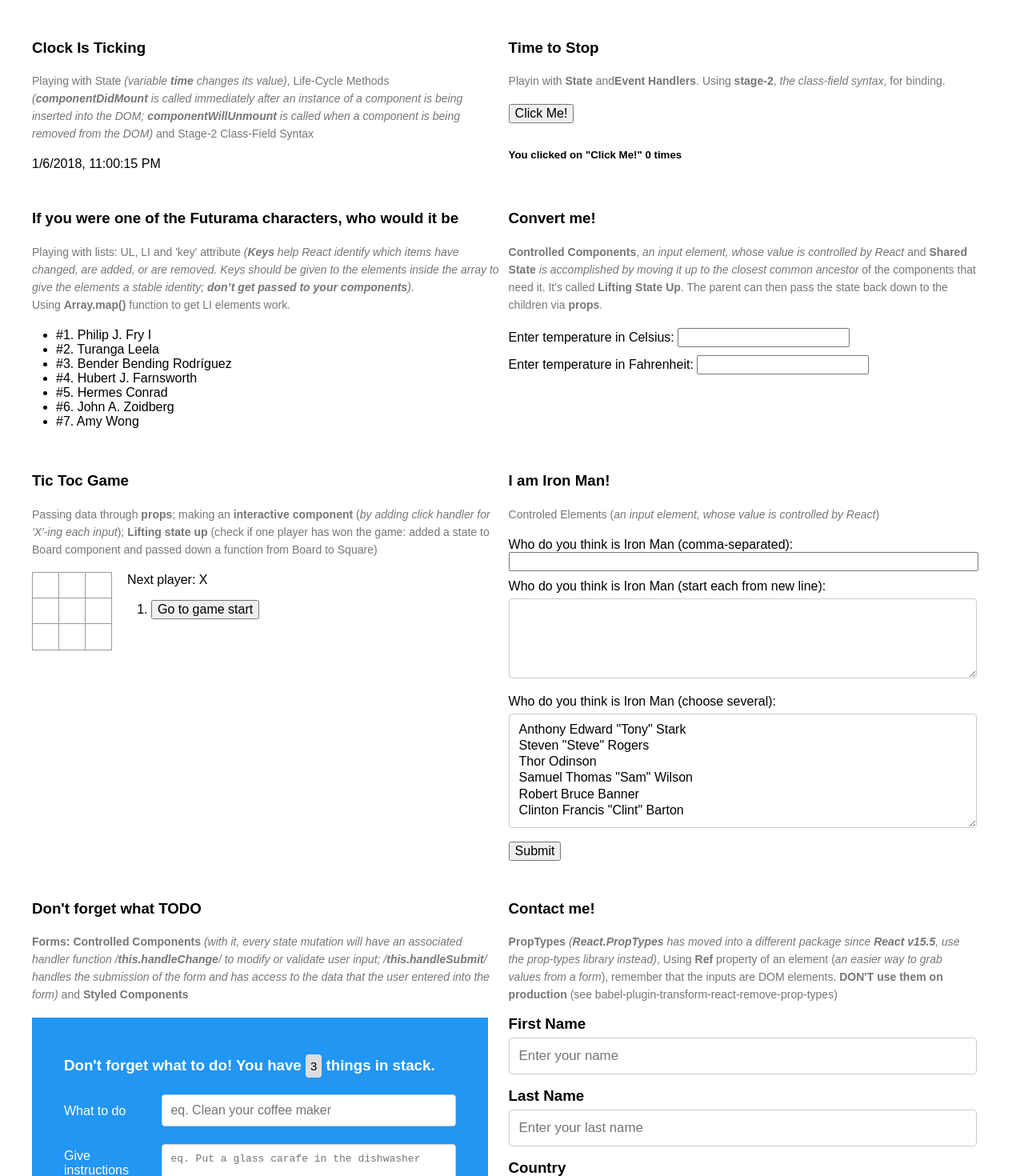
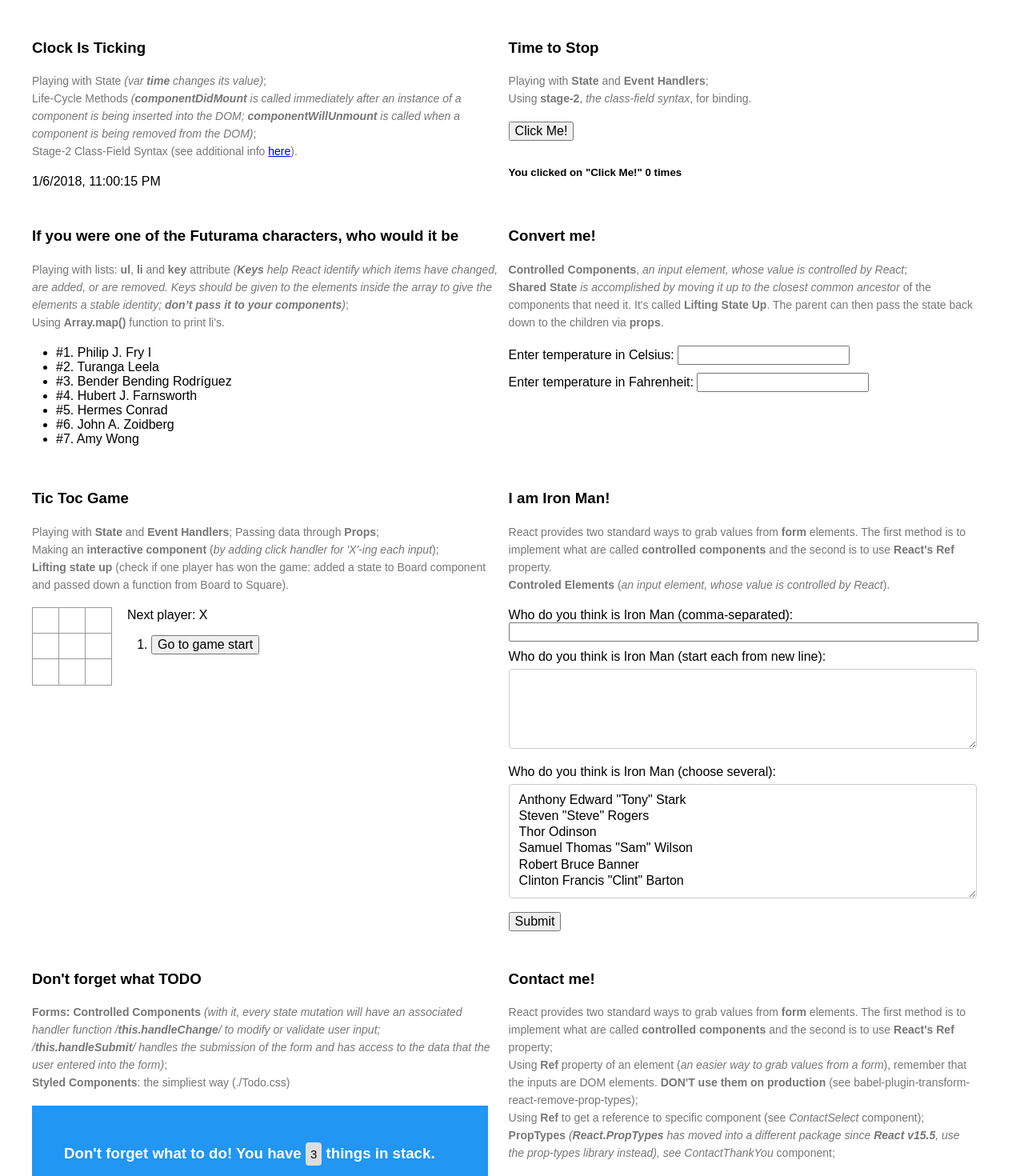
Before and after one commit to mkora/react-playground, a React (Create React App) app: page / in a window 1280 px wide. Shown: the top 1470 px of the page at 80% size. Built offline with nearby package versions, Linux system fonts and the light colour scheme; the HTML template or start-up script is replaced by a standard one.

Commit message:
Changed text in descriptions of components

```diff
--- a/src/App.js
+++ b/src/App.js
@@ -18,12 +18,16 @@ class App extends Component {
           <div className="column">
             <h3>
               <p>Clock Is Ticking</p>
-              <span>Playing with State <em>(variable <strong>time</strong> changes
-                its value)</em>, Life-Cycle Methods <em>(
+              <span>Playing with State <em>(var <strong>time</strong> changes
+                its value)</em>;<br />
+                Life-Cycle Methods <em>(
                 <strong>componentDidMount</strong> is called immediately after
                 an instance of a component is being inserted into the
                 DOM; <strong>componentWillUnmount</strong> is called when a component
-                is being removed from the DOM)</em> and Stage-2 Class-Field Syntax
+                is being removed from the DOM)</em>;<br />
+                Stage-2 Class-Field Syntax (see additional
+                info <a target="_blank" rel="noopener noreferrer"
+                  href="http://2ality.com/2017/07/class-fields.html">here</a>).
               </span>
             </h3>
             <Clock time={new Date().toLocaleString()} />
@@ -31,9 +35,8 @@ class App extends Component {
           <div className="column">
             <h3>
               <p>Time to Stop</p>
-              <span>Playin with <strong>State</strong> and
-              <strong>Event Handlers</strong>. Using <strong>stage-2</strong>,&nbsp;
-                <em>the class-field syntax</em>, for binding.
+              <span>Playing with <strong>State</strong> and <strong>Event Handlers</strong>;<br />
+                Using <strong>stage-2</strong>, <em>the class-field syntax</em>, for binding.
               </span>
             </h3>
             <ClickCounter />
@@ -43,13 +46,14 @@ class App extends Component {
           <div className="column">
             <h3>
               <p>If you were one of the Futurama characters, who would it be</p>
-              <span>Playing with lists: UL, LI and 'key' attribute&nbsp;
+              <span>Playing with lists: <strong>ul</strong>,&nbsp;
+                <strong>li</strong> and <strong>key</strong> attribute&nbsp;
                 <em>(<strong>Keys</strong> help React identify which items
                 have changed, are added, or are removed.
                 Keys should be given to the elements inside the array
-                to give the elements a stable identity; <strong>don’t get passed
-                to your components</strong>)</em>. Using&nbsp;
-                <strong>Array.map()</strong> function to get LI elements work.
+                to give the elements a stable identity; <strong>don’t pass it
+                to your components</strong>)</em>;<br />
+                Using <strong>Array.map()</strong> function to print li's.
               </span>
             </h3>
             <FuturamaList data={futuramaData}/>
@@ -60,7 +64,8 @@ class App extends Component {
               <span>
               <strong>Controlled Components</strong>, <em>an input
                 element, whose value is controlled by React
-                </em> and <strong>Shared State</strong> <em>is accomplished by
+                </em>;<br />
+                <strong>Shared State</strong> <em>is accomplished by
                 moving it up to the closest common ancestor</em> of the components
                 that need it. It's called <strong>Lifting State Up</strong>.
                 The parent can then pass the state back down to the
@@ -74,12 +79,15 @@ class App extends Component {
           <div className="column">
             <h3>
               <p>Tic Toc Game</p>
-              <span>Passing data through <strong>props</strong>; making
-                an <strong>interactive component</strong> (<em>by adding
-                click handler for 'X'-ing each input</em>); <strong>Lifting
+              <span>
+                Playing with <strong>State</strong> and <strong>Event Handlers</strong>;
+                Passing data through <strong>Props</strong>;<br />
+                Making an <strong>interactive component</strong> (<em>by adding
+                click handler for 'X'-ing each input</em>); <br />
+                <strong>Lifting
                 state up</strong> (check if one player has won the game:
                 added a state to Board component and passed down a function
-                from Board to Square)
+                from Board to Square).
               </span>
             </h3>
             <TicTocGame />
@@ -87,9 +95,15 @@ class App extends Component {
           <div className="column">
             <h3>
               <p>I am Iron Man!</p>
-              <span>Controled Elements (<em>an input
-                element, whose value is controlled by React
-                </em>)</span>
+              <span>
+                React provides two standard ways to grab values
+                from <strong>form</strong> elements.
+                The first method is to implement what are called <strong>controlled
+                components</strong> and the second is to use <strong>React's
+                Ref</strong> property. <br />
+                <strong>Controled Elements</strong> (<em>an input
+                element, whose value is controlled by React</em>).
+              </span>
             </h3>
             <ControlledIronMan />
           </div>
@@ -101,10 +115,11 @@ class App extends Component {
               <span><strong>Forms: Controlled Components</strong> <em>(with it,
                 every state mutation will have an associated handler
                 function /<strong>this.handleChange</strong>/ to modify or
-                validate user input; /<strong>this.handleSubmit</strong>/ handles
+                validate user input; <br />
+                /<strong>this.handleSubmit</strong>/ handles
                 the submission of the form and has access to the data
-                that the user entered into the form)</em> and <strong>Styled
-                Components</strong>
+                that the user entered into the form)</em>; <br />
+                <strong>Styled Components</strong>: the simpliest way (./Todo.css)
               </span>
             </h3>
             <TodoList data={todoData} />
@@ -112,12 +127,21 @@ class App extends Component {
           <div className="column">
             <h3>
               <p>Contact me!</p>
-              <span><strong>PropTypes</strong> <em>(<strong>React.PropTypes</strong> has
+              <span>
+                React provides two standard ways to grab values
+                from <strong>form</strong> elements.
+                The first method is to implement what are called <strong>controlled
+                components</strong> and the second is to use <strong>React's
+                Ref</strong> property;<br />
+                Using <strong>Ref</strong> property of an element
+                (<em>an easier way to grab values from a form</em>),
+                remember that the inputs are DOM elements. <strong>DON'T use them
+                on production</strong> (see babel-plugin-transform-react-remove-prop-types);<br />
+                Using <strong>Ref</strong> to get a reference to specific component
+                (see <em>ContactSelect</em> component); <br />
+                <strong>PropTypes</strong> <em>(<strong>React.PropTypes</strong> has
                 moved into a different package since <strong>React v15.5</strong>,
-                use the prop-types library instead)</em>, Using <strong>Ref</strong> property
-                of an element (<em>an easier way to grab values from a form</em>),
-                remember that the inputs are DOM elements. <strong>DON'T use them
-                on production</strong> (see babel-plugin-transform-react-remove-prop-types)
+                use the prop-types library instead), see ContactThankYou</em> component;
               </span>
               <ContactForm></ContactForm>
             </h3>
```
